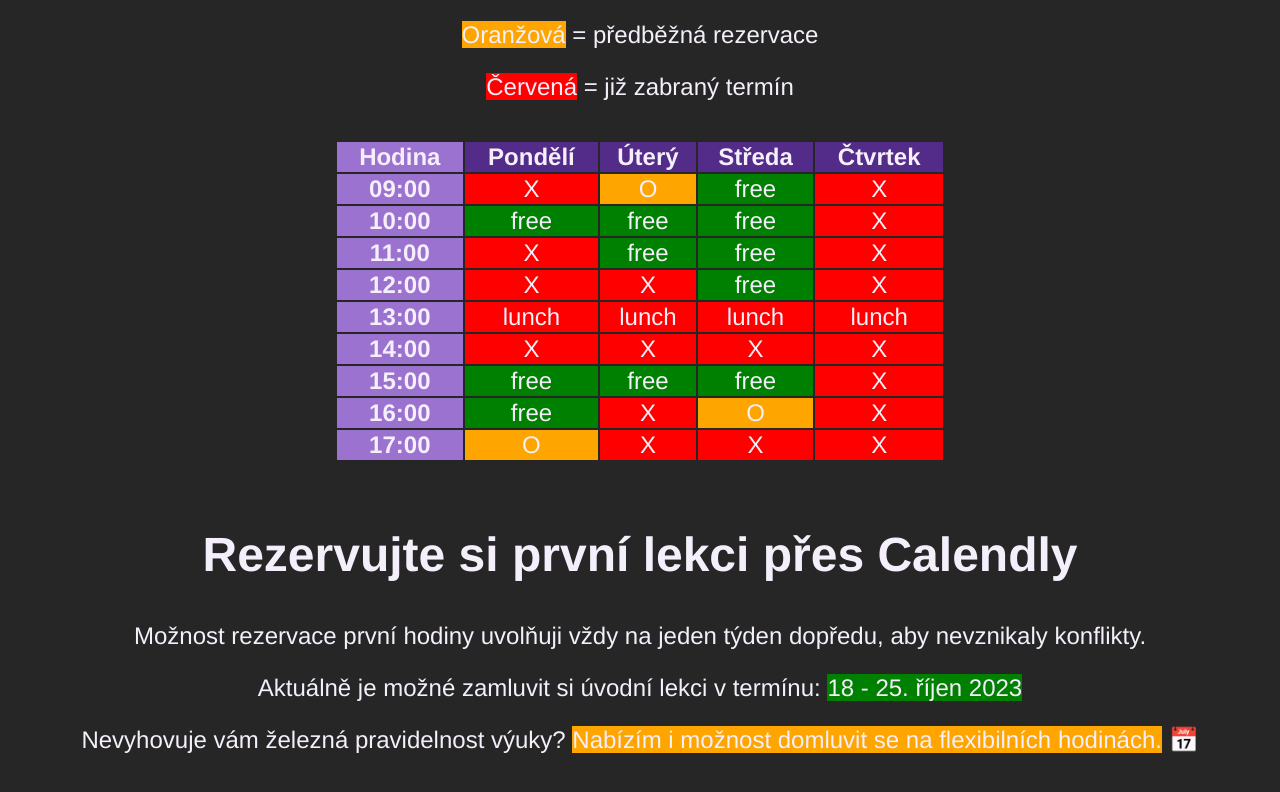
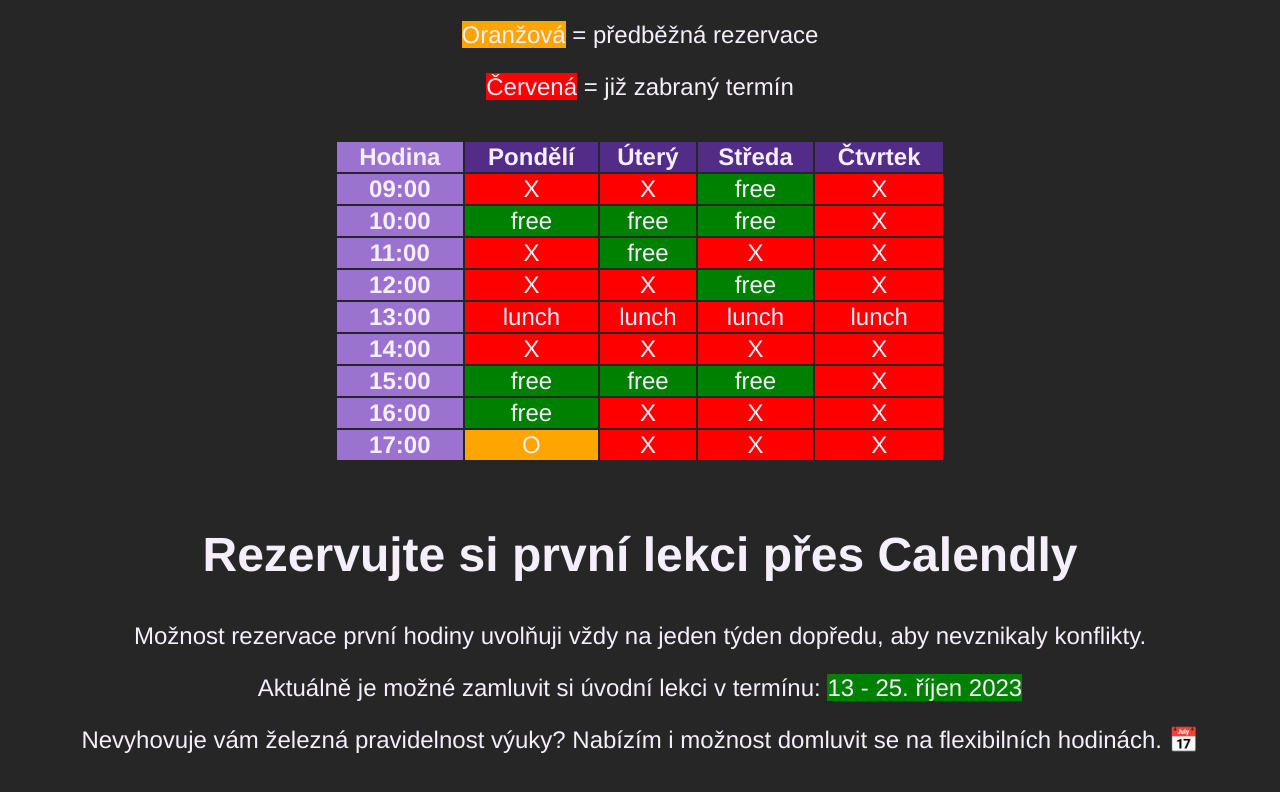
Before and after one commit to Veronika-Rychla/geekpower, an Eleventy site: page reservation.html in a window 1280 px wide. Shown: the part 992-1784 px from the top of the page. Built offline with nearby package versions, Linux system fonts and the light colour scheme; Eleventy itself is replaced by a stand-in of ours; files that its build step writes are made by us from their sources; a script that the page names is missing.

Commit message:
Timetable update

```diff
--- a/reservation.html
+++ b/reservation.html
@@ -49,7 +49,7 @@ title: Geek Power - Rezervace a ceník
   <tr>
     <th class="timetable__hours">09:00</th>
     <td class="timetable__slot--taken">X</td>
-    <td class="timetable__slot--reserved">O</td>
+    <td class="timetable__slot--taken">X</td>
     <td class="timetable__slot">free</td>
     <td class="timetable__slot--taken">X</td>
   </tr>
@@ -64,7 +64,7 @@ title: Geek Power - Rezervace a ceník
     <th class="timetable__hours">11:00</th>
     <td class="timetable__slot--taken">X</td>
     <td class="timetable__slot">free</td>
-    <td class="timetable__slot">free</td>
+    <td class="timetable__slot--taken">X</td>
     <td class="timetable__slot--taken">X</td>
   </tr>
   <tr>
@@ -99,7 +99,7 @@ title: Geek Power - Rezervace a ceník
     <th class="timetable__hours">16:00</th>
     <td class="timetable__slot">free</td>
     <td class="timetable__slot--taken">X</td>
-    <td class="timetable__slot--reserved">O</td>
+    <td class="timetable__slot--taken">X</td>
     <td class="timetable__slot--taken">X</td>
   </tr>
   <tr>
@@ -118,14 +118,11 @@ title: Geek Power - Rezervace a ceník
 </p>
 <p class="timetable__colours">
   Aktuálně je možné zamluvit si úvodní lekci v termínu:
-  <span class="timetable__slot">18 - 25. říjen 2023</span>
+  <span class="timetable__slot">13 - 25. říjen 2023</span>
 </p>
 <p class="timetable__colours">
-  Nevyhovuje vám železná pravidelnost výuky?
-  <span class="timetable__slot--reserved"
-    >Nabízím i možnost domluvit se na flexibilních hodinách.</span
-  >
-  📅
+  Nevyhovuje vám železná pravidelnost výuky? Nabízím i možnost domluvit se na
+  flexibilních hodinách. 📅
 </p>
 
 <!-- Calendly inline widget begin -->
```
Also changed, not shown: lessons/lesson13-wombat.html (+2 -2 lines).
